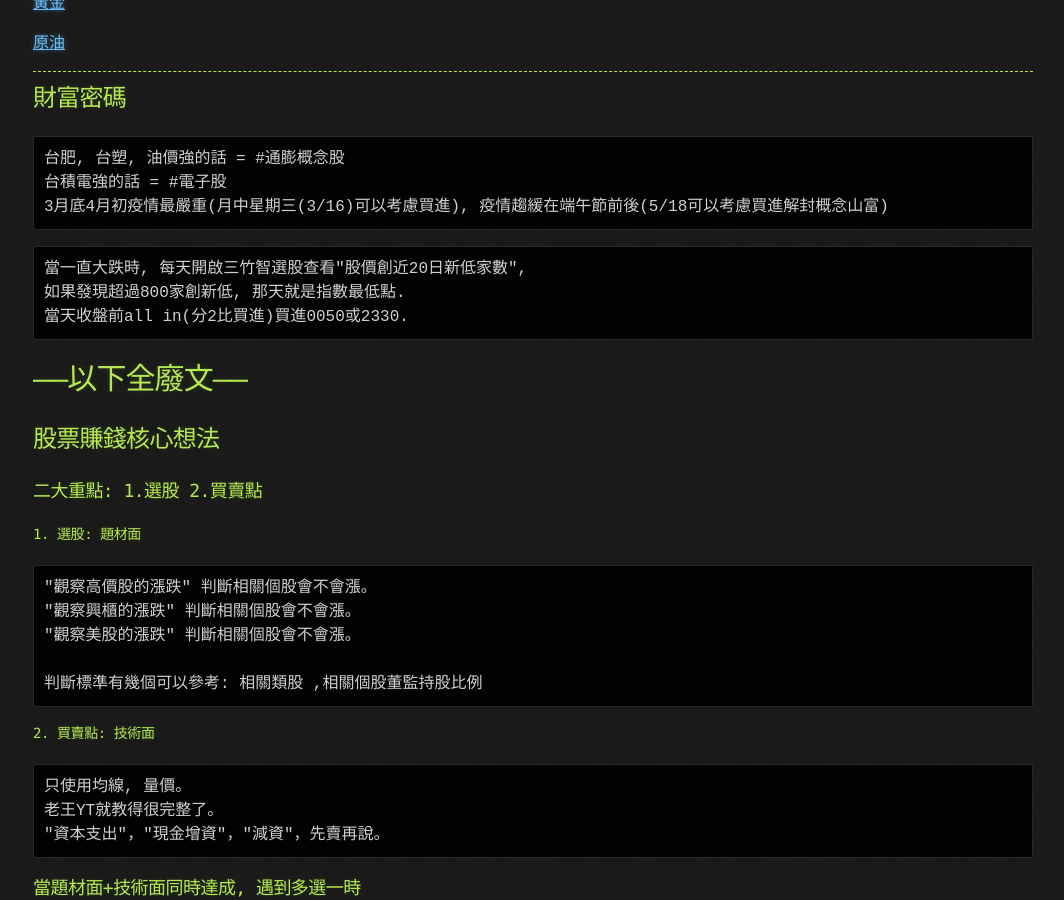
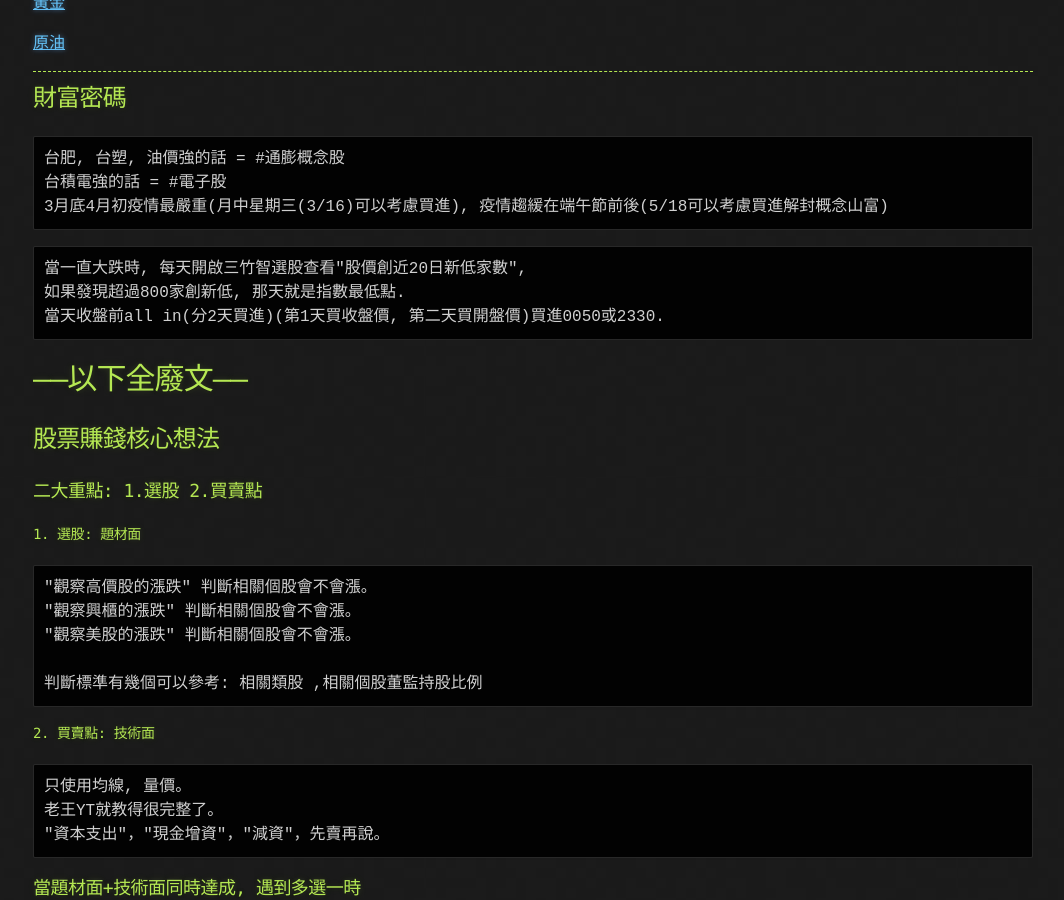
Before and after one commit to lepg5487/Stock_God, a Jekyll site: the page built from experience.md, in a window 1280 px wide and 900 px high, scrolled down 587 px. Shown: the whole window, without its empty margins (107-1171 px from the left). Built offline with Jekyll 4.4.1, drawn with Linux system fonts in a browser that asks for light colours; our own code applies the rules of GitHub Pages for plain Markdown files.

Commit message:
Update experience.md

````diff
--- a/experience.md
+++ b/experience.md
@@ -34,7 +34,7 @@ layout: testlayouts
 ```
 當一直大跌時, 每天開啟三竹智選股查看"股價創近20日新低家數",
 如果發現超過800家創新低, 那天就是指數最低點.
-當天收盤前all in(分2比買進)買進0050或2330.
+當天收盤前all in(分2天買進)(第1天買收盤價, 第二天買開盤價)買進0050或2330.
 ```
 
 
````
